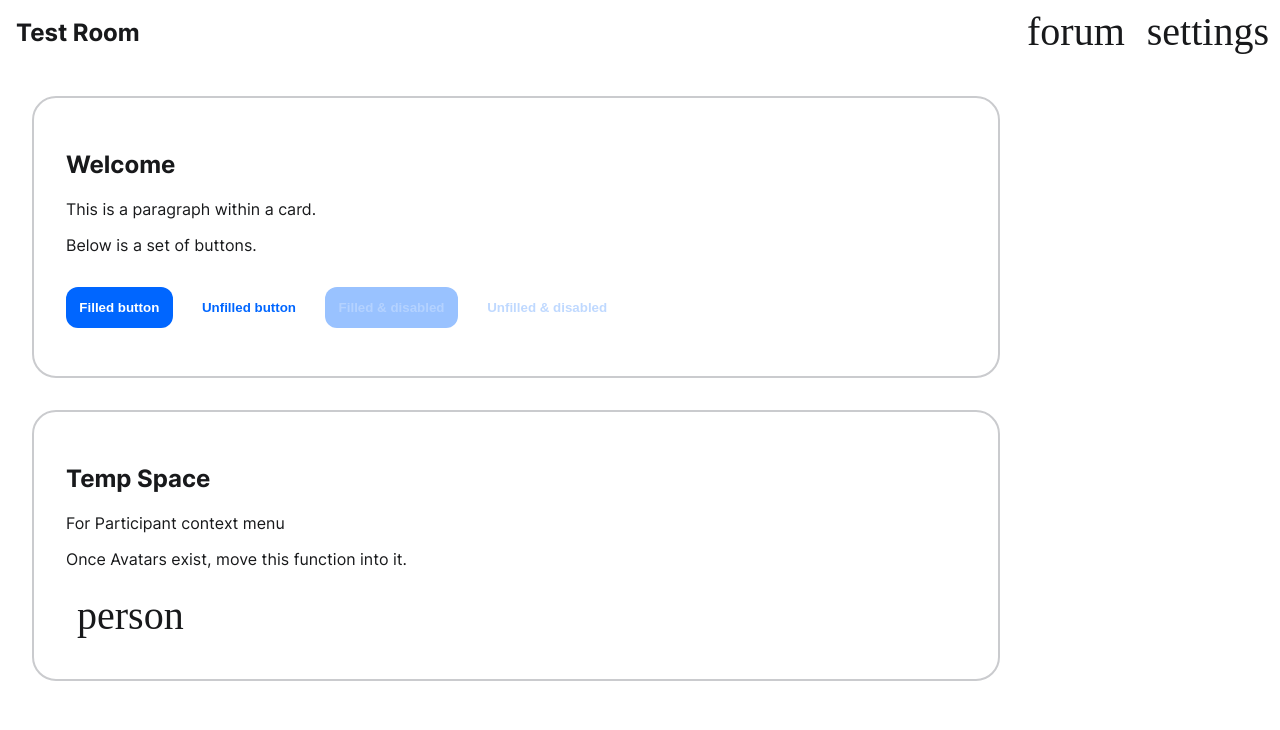
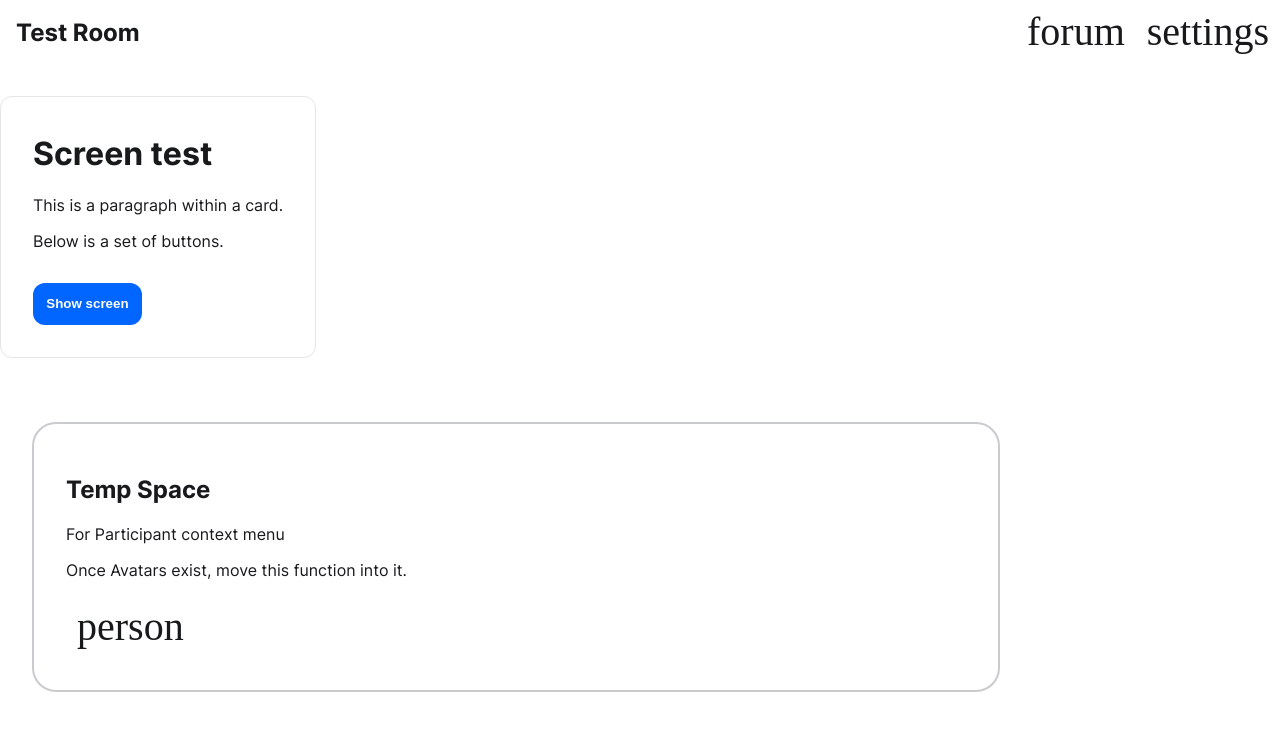
Before and after one commit to arbabf/next-gen-virtual-classroom, a Next.js app in the folder source/frontend/: page / in a window 1280 px wide. Shown: the top 730 px of the page. Built offline with nearby package versions, Linux system fonts and the light colour scheme; a web font is replaced by a local one.

Commit message:
Room: migrate to use RoomLayout

```diff
--- a/source/frontend/components/classroom/RoomSpace.tsx
+++ b/source/frontend/components/classroom/RoomSpace.tsx
@@ -7,6 +7,8 @@ import Card from '../common/card/card';
 import Icon from '../common/icon/icon';
 import Modal from '../common/modal/Modal';
 import NavbarItem from '../navigation/navbar/NavbarItem';
+import ScreenContainer from '../screen/screencontainer/ScreenContainer';
+import { ScreenSpace } from '../screen/ScreenSpace';
 import SettingsPage from '../settings/SettingsPage';
 import styles from './RoomSpace.module.css';
 
@@ -31,32 +33,13 @@ export default class RoomSpace extends Component<RoomSpaceProps> {
 					<h1>{this.props.room.name}</h1>
 				</header>
 				<main>
-					<Modal open>
-						<h2>Welcome</h2>
-
-						<p>This is a paragraph within a card.</p>
-
-						<p>Below is a set of buttons.</p>
-
-						<ButtonSet>
-							<Button
-								onClick={() => {
-									console.log('HI');
-								}}
-							>
-								<span>Filled button</span>
-							</Button>
-							<Button unfilled>
-								<span>Unfilled button</span>
-							</Button>
-							<Button disabled>
-								<span>Filled &amp; disabled</span>
-							</Button>
-							<Button unfilled disabled>
-								<span>Unfilled &amp; disabled</span>
-							</Button>
-						</ButtonSet>
-					</Modal>
+					{this.props.room.layout.screens.length > 0 && (
+						<ScreenSpace>
+							{this.props.room.layout.screens.map((screen) => (
+								<ScreenContainer key={screen.id} />
+							))}
+						</ScreenSpace>
+					)}
 				</main>
 			</>
 		);
--- /dev/null
+++ b/source/frontend/components/screen/ScreenSpace.module.css
@@ -0,0 +1,9 @@
+.container {
+	position: relative;
+	overflow-y: visible;
+	display: flex;
+	flex-direction: row;
+	gap: var(--spacing-s);
+	align-items: center;
+	justify-content: left;
+}
--- /dev/null
+++ b/source/frontend/components/screen/ScreenSpace.tsx
@@ -0,0 +1,11 @@
+import { Component, PropsWithChildren } from 'react';
+import styles from './ScreenSpace.module.css';
+
+/**
+ * Holds multiple screen containers together
+ */
+export class ScreenSpace extends Component<PropsWithChildren> {
+	render() {
+		return <div className={styles.container}>{this.props.children}</div>;
+	}
+}
--- a/source/frontend/entities/Room.ts
+++ b/source/frontend/entities/Room.ts
@@ -1,5 +1,6 @@
 import { Organisation, testOrganisation } from './Organisation';
 import { v4 as uuidv4 } from 'uuid';
+import { RoomLayout, testRoomLayout } from './roomdata/RoomLayout';
 
 /**
  * Represents a room, such as a Classroom, where meetings, classes, etc. are held with
@@ -28,16 +29,23 @@ export class RoomInfo {
 	 */
 	organisation: Organisation;
 
+	/**
+	 * Info about the room's current layout
+	 */
+	layout: RoomLayout;
+
 	constructor(
 		name: string,
 		description: string,
 		organisation: Organisation,
-		id: string = uuidv4()
+		id: string = uuidv4(),
+		layout = new RoomLayout()
 	) {
 		this.id = id;
 		this.name = name;
 		this.description = description;
 		this.organisation = organisation;
+		this.layout = layout;
 	}
 }
 
@@ -45,5 +53,6 @@ export const testRoom = new RoomInfo(
 	'Test Room',
 	'Room made for testing purposes',
 	testOrganisation,
-	'0'
+	'0',
+	testRoomLayout
 );
--- a/source/frontend/entities/roomdata/RoomLayout.ts
+++ b/source/frontend/entities/roomdata/RoomLayout.ts
@@ -1,5 +1,5 @@
-import { TableInfo } from '../Table';
-import { ScreenInfo } from '../screens/ScreenInfo';
+import { TableInfo, testTableInfo } from '../Table';
+import { ScreenInfo, testScreenInfo } from '../screens/ScreenInfo';
 
 /**
  * Static room layout information to be drawn from DB or persistent storage
@@ -8,8 +8,10 @@ export class RoomLayout {
 	screens: ScreenInfo[];
 	tables: TableInfo[];
 
-	constructor(screens: ScreenInfo[], tables: TableInfo[]) {
+	constructor(screens: ScreenInfo[] = [], tables: TableInfo[] = []) {
 		this.screens = screens;
 		this.tables = tables;
 	}
 }
+
+export const testRoomLayout: RoomLayout = new RoomLayout([testScreenInfo], [testTableInfo]);
```
